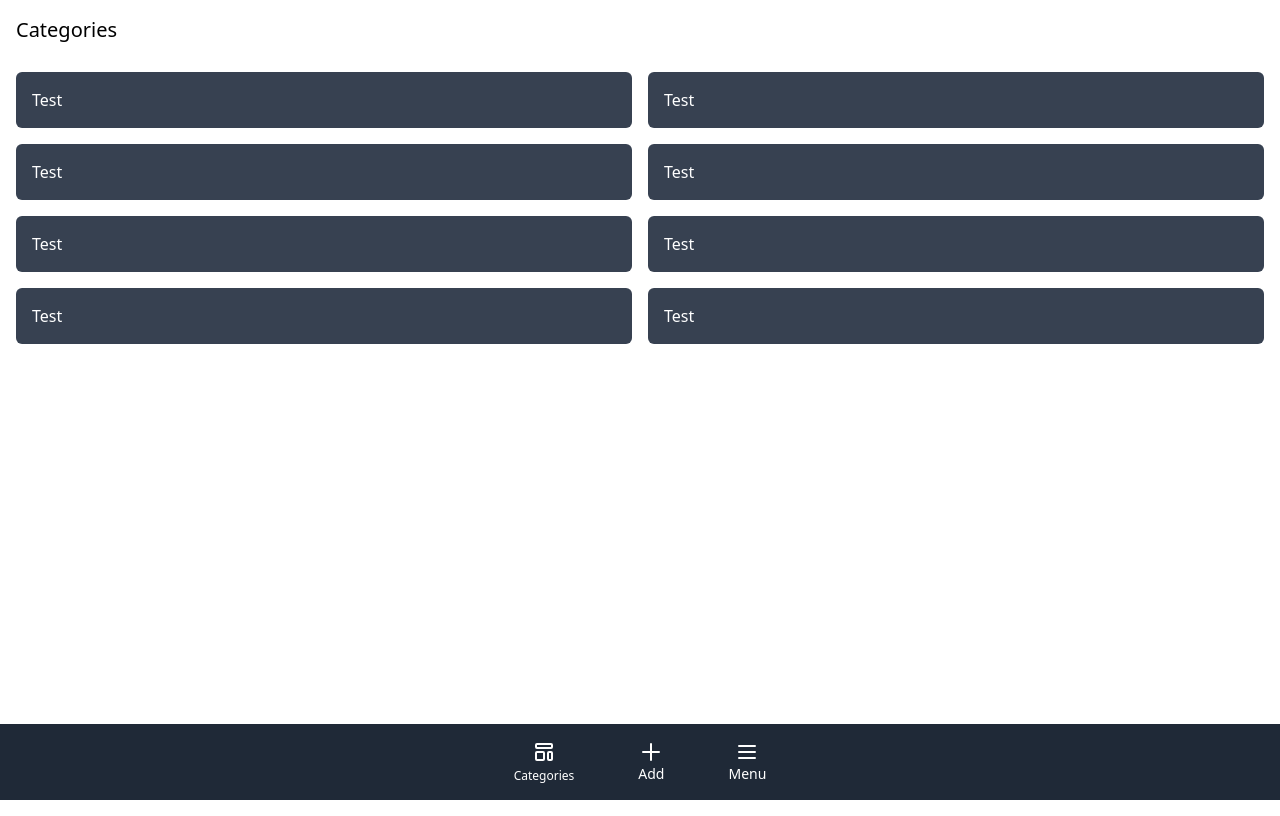
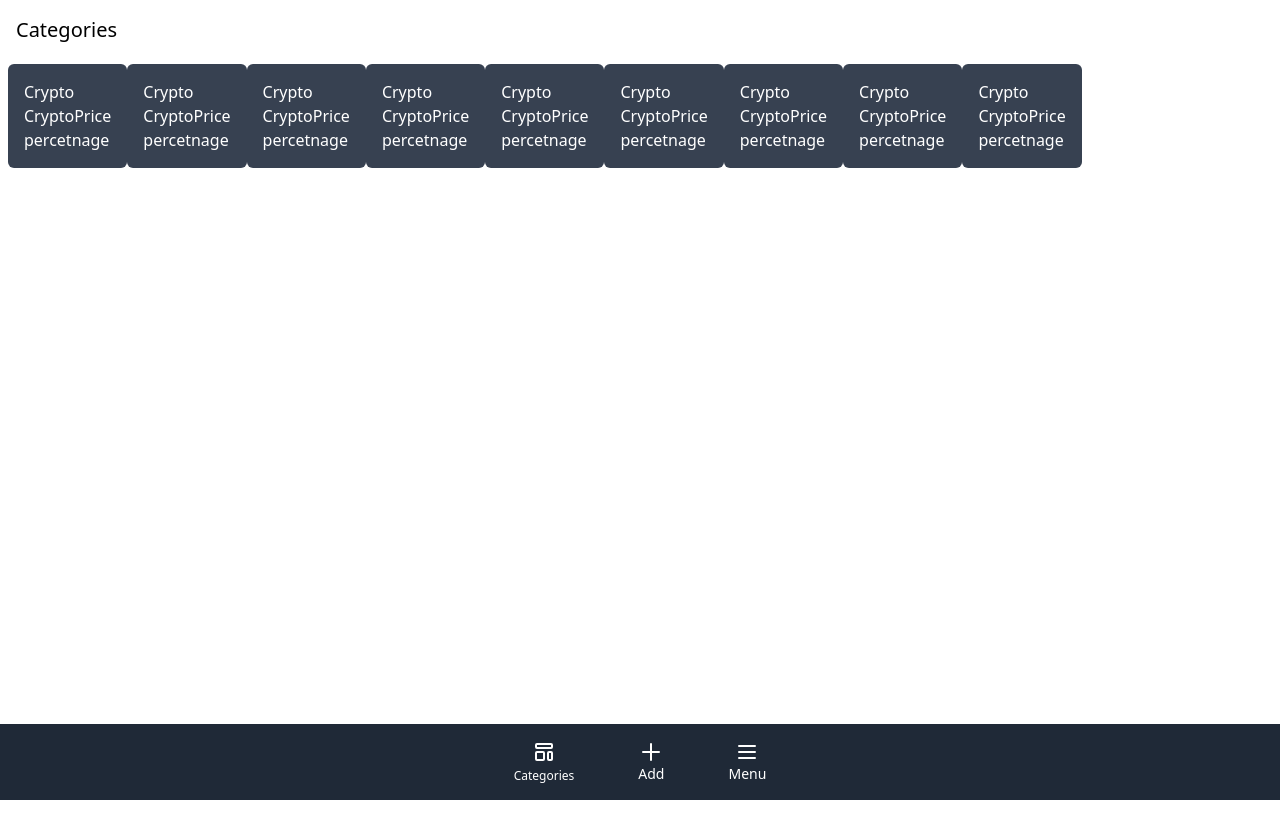
Before and after one commit to NakxH/crypto-app, a React (Create React App) app: page /categories in a window 1280 px wide. Built offline with nearby package versions, Linux system fonts and the light colour scheme.

Commit message:
Added Catergory List Component

```diff
--- /dev/null
+++ b/src/components/CategoryList/CategoryList.js
@@ -0,0 +1,36 @@
+import React from 'react'
+import { Card } from '../Card/Card'
+
+export const CategoryList = () => {
+    return (
+        <div className='my-5 px-2 shrink-0 text-white flex flex-wrap'>
+           <Card>
+               <h1>Crypto</h1><span></span><p>CryptoPrice</p><span></span><p>percetnage</p>
+           </Card>
+           <Card>
+               <h1>Crypto</h1><span></span><p>CryptoPrice</p><span></span><p>percetnage</p>
+           </Card>
+           <Card>
+               <h1>Crypto</h1><span></span><p>CryptoPrice</p><span></span><p>percetnage</p>
+           </Card>
+           <Card>
+               <h1>Crypto</h1><span></span><p>CryptoPrice</p><span></span><p>percetnage</p>
+           </Card>
+           <Card>
+               <h1>Crypto</h1><span></span><p>CryptoPrice</p><span></span><p>percetnage</p>
+           </Card>
+           <Card>
+               <h1>Crypto</h1><span></span><p>CryptoPrice</p><span></span><p>percetnage</p>
+           </Card>
+           <Card>
+               <h1>Crypto</h1><span></span><p>CryptoPrice</p><span></span><p>percetnage</p>
+           </Card>
+           <Card>
+               <h1>Crypto</h1><span></span><p>CryptoPrice</p><span></span><p>percetnage</p>
+           </Card>
+           <Card>
+               <h1>Crypto</h1><span></span><p>CryptoPrice</p><span></span><p>percetnage</p>
+           </Card>
+        </div>
+    )
+}
--- /dev/null
+++ b/src/components/CategoryList/index.js
@@ -0,0 +1 @@
+export * from "./CategoryList";
--- a/src/pages/Categories/Categories.js
+++ b/src/pages/Categories/Categories.js
@@ -1,5 +1,6 @@
 import React from 'react'
 import { Card } from '../../components/Card/Card'
+import { CategoryList } from '../../components/CategoryList'
 
 export const Categories = () => {
     return (
@@ -7,48 +8,9 @@ export const Categories = () => {
             <h1 className='ml-4 mt-4 text-xl'>
                 Categories
             </h1>
-            <div className='my-5 px-2 shrink-0 text-white flex flex-wrap'>
-                <div className='w-1/2 p-2 text-white'>
-                    <Card>
-                        Test
-                    </Card>
-                </div>
-                <div className='w-1/2 p-2'>
-                    <Card>
-                        Test
-                    </Card>
-                </div>
-                <div className='w-1/2 p-2'>
-                    <Card>
-                        Test
-                    </Card>
-                </div>
-                <div className='w-1/2 p-2'>
-                    <Card>
-                        Test
-                    </Card>
-                </div>
-                <div className='w-1/2 p-2'>
-                    <Card>
-                        Test
-                    </Card>
-                </div>
-                <div className='w-1/2 p-2'>
-                    <Card>
-                        Test
-                    </Card>
-                </div>
-                <div className='w-1/2 p-2'>
-                    <Card>
-                        Test
-                    </Card>
-                </div>
-                <div className='w-1/2 p-2'>
-                    <Card>
-                        Test
-                    </Card>
-                </div>
-            </div>
+            <CategoryList>
+
+            </CategoryList>
         </React.Fragment>
     )
 }
```
Also changed, not shown: 1 other file (tests, documents, lock files or other folders).
